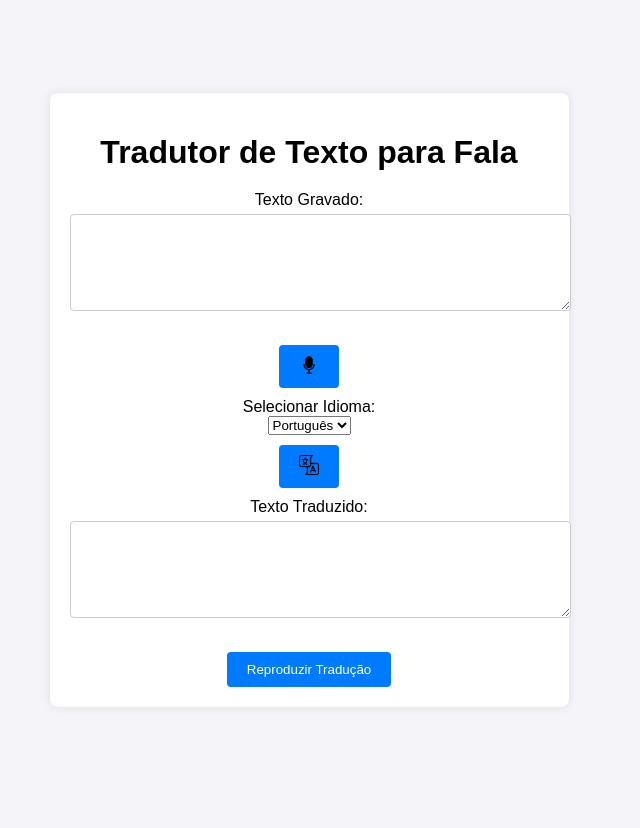
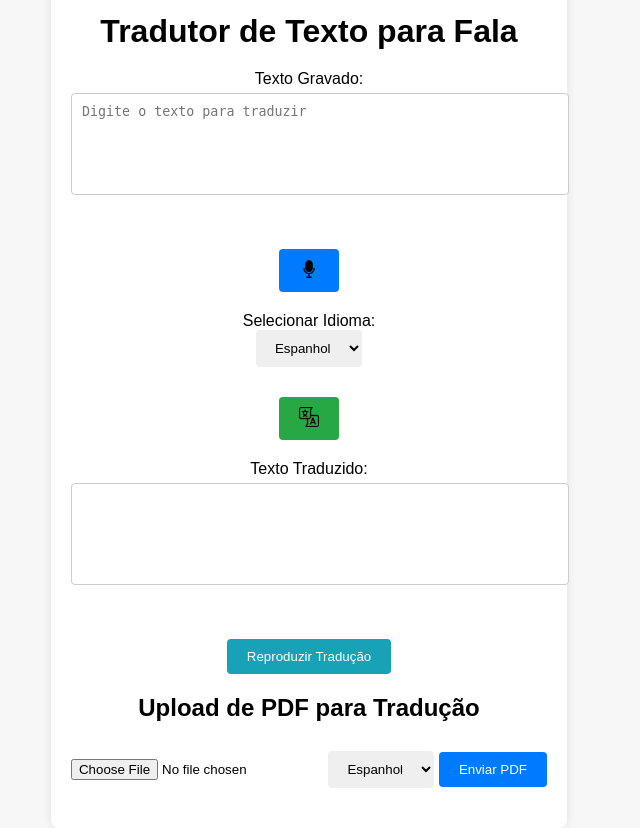
Before and after one commit to JoaoRamos112/onlinetranslator, a Flask app: page / in a window 1280 px wide. Shown: the whole page, without its empty margins (331-971 px from the left). Before the commit the page ends 687 px from the top, so only its background shows below. Run offline with Flask 3, Linux system fonts and the light colour scheme.

Commit message:
Pdf sem funcionar a tradução

```diff
--- a/app.py
+++ b/app.py
@@ -31,3 +31,128 @@ def speak():
 
 if __name__ == '__main__':
     app.run(host='0.0.0.0', port=8080)
+from flask import Flask, render_template, request, jsonify, send_file
+import requests
+import uuid
+import pyttsx3
+import os
+from PyPDF2 import PdfReader
+from fpdf import FPDF
+
+app = Flask(__name__)
+
+# Configurações da API do Azure
+subscription_key = 'YOUR_AZURE_TRANSLATOR_KEY'
+endpoint = 'https://api.cognitive.microsofttranslator.com'
+location = 'YOUR_RESOURCE_LOCATION'
+
+
+@app.route('/')
+def index():
+    return render_template('index.html')
+
+
+@app.route('/translate', methods=['POST'])
+def translate():
+    data = request.get_json()
+    text = data.get('text')
+    dest_language = data.get('language')
+
+    translated_text = translate_text(text, dest_language)
+
+    return jsonify({'translated_text': translated_text})
+
+
+@app.route('/speak', methods=['POST'])
+def speak():
+    data = request.get_json()
+    text = data.get('text')
+
+    engine = pyttsx3.init()
+    engine.say(text)
+    engine.runAndWait()
+    return '', 204
+
+
+@app.route('/upload_pdf', methods=['POST'])
+def upload_pdf():
+    if 'file' not in request.files:
+        return jsonify({'error': 'No file part'}), 400
+
+    file = request.files['file']
+
+    if file.filename == '':
+        return jsonify({'error': 'No selected file'}), 400
+
+    if file and allowed_file(file.filename):
+        filename = os.path.join('uploads', file.filename)
+        file.save(filename)
+
+        dest_language = request.form.get('language')
+        translated_text = translate_pdf(filename, dest_language)
+
+        translated_pdf_path = create_translated_pdf(translated_text)
+
+        return send_file(translated_pdf_path, as_attachment=True)
+
+    return jsonify({'error': 'Invalid file type'}), 400
+
+
+def allowed_file(filename):
+    return '.' in filename and filename.rsplit('.', 1)[1].lower() in {'pdf'}
+
+
+def translate_text(text, dest_language):
+    path = '/translate'
+    constructed_url = endpoint + path
+
+    headers = {
+        'Ocp-Apim-Subscription-Key': subscription_key,
+        'Ocp-Apim-Subscription-Region': location,
+        'Content-type': 'application/json',
+        'X-ClientTraceId': str(uuid.uuid4())
+    }
+
+    body = [{
+        'text': text
+    }]
+
+    params = {
+        'api-version': '3.0',
+        'to': [dest_language]
+    }
+
+    response = requests.post(constructed_url, params=params, headers=headers, json=body)
+    response_json = response.json()
+    translated_text = response_json[0]['translations'][0]['text']
+
+    return translated_text
+
+
+def translate_pdf(file_path, dest_language):
+    reader = PdfReader(file_path)
+    text = ""
+
+    for page in reader.pages:
+        text += page.extract_text() + "\n"
+
+    translated_text = translate_text(text, dest_language)
+    return translated_text
+
+
+def create_translated_pdf(translated_text):
+    pdf = FPDF()
+    pdf.add_page()
+    pdf.set_font("Arial", size=12)
+    for line in translated_text.split('\n'):
+        pdf.multi_cell(0, 10, txt=line)
+
+    translated_pdf_path = os.path.join('uploads', 'translated.pdf')
+    pdf.output(translated_pdf_path)
+    return translated_pdf_path
+
+
+if __name__ == '__main__':
+    if not os.path.exists('uploads'):
+        os.makedirs('uploads')
+    app.run(host='0.0.0.0', port=8080)
--- a/requirements.txt
+++ b/requirements.txt
@@ -1,5 +1,7 @@
 Flask~=3.0.3
-SpeechRecognition
-googletrans==4.0.0-rc1
+requests~=2.25.1
 pyttsx3~=2.90
 PyAudio~=0.2.14
+gunicorn~=20.1.0
+PyPDF2~=3.0.0
+fpdf~=1.7.2
--- /dev/null
+++ b/startup.txt
@@ -0,0 +1 @@
+gunicorn --bind=0.0.0.0 --timeout 600 app:app
--- a/static/css/styles.css
+++ b/static/css/styles.css
@@ -15,6 +15,68 @@ body {
     padding: 20px;
     border-radius: 8px;
     box-shadow: 0 0 10px rgba(0, 0, 0, 0.1);
+}
+body {
+    font-family: Arial, sans-serif;
+    background-color: #f7f7f7;
+    margin: 0;
+    padding: 0;
+    display: flex;
+    justify-content: center;
+    align-items: center;
+    height: 100vh;
+}
+
+.container {
+    background-color: #fff;
+    padding: 20px;
+    border-radius: 8px;
+    box-shadow: 0 0 10px rgba(0, 0, 0, 0.1);
+    text-align: center;
+}
+
+h1 {
+    margin-bottom: 20px;
+}
+
+.form-group {
+    margin-bottom: 20px;
+}
+
+textarea {
+    width: 100%;
+    height: 80px;
+    padding: 10px;
+    border: 1px solid #ccc;
+    border-radius: 4px;
+    resize: none;
+}
+
+select, button {
+    padding: 10px 15px;
+    border: none;
+    border-radius: 4px;
+    cursor: pointer;
+}
+
+button img {
+    width: 30px;
+    height: 30px;
+}
+
+button#microphone-button {
+    background-color: #007bff;
+    color: white;
+}
+
+button#translate-button {
+    background-color: #28a745;
+    color: white;
+}
+
+button#speak-button {
+    background-color: #17a2b8;
+    color: white;
 }
 
 h1 {
--- a/static/js/scripts.js
+++ b/static/js/scripts.js
@@ -1,19 +1,6 @@
-document.addEventListener('DOMContentLoaded', function () {
-    const recordBtn = document.getElementById('record-btn');
-    const translateBtn = document.getElementById('translate-btn');
-    const speakBtn = document.getElementById('speak-btn');
-    const recordedText = document.getElementById('recorded-text');
-    const translatedText = document.getElementById('translated-text');
-    const languages = document.getElementById('languages');
-
-    recordBtn.addEventListener('click', () => {
-        // Gravação de áudio (este é um exemplo simples e não funcional)
-        alert('Gravação de áudio não implementada.');
-    });
-
-    translateBtn.addEventListener('click', () => {
-        const text = recordedText.value;
-        const language = languages.value;
+function translateText() {
+    const text = document.getElementById('text-to-translate').value;
+    const language = document.getElementById('language-select').value;
 
     fetch('/translate', {
         method: 'POST',
@@ -24,13 +11,13 @@ document.addEventListener('DOMContentLoaded', function () {
     })
     .then(response => response.json())
     .then(data => {
-            translatedText.value = data.translated_text;
+        document.getElementById('translated-text').innerText = data.translated_text;
     })
-        .catch(error => console.error('Erro:', error));
-    });
+    .catch(error => console.error('Error:', error));
+}
 
-    speakBtn.addEventListener('click', () => {
-        const text = translatedText.value;
+function speakText() {
+    const text = document.getElementById('translated-text').innerText;
 
     fetch('/speak', {
         method: 'POST',
@@ -39,6 +26,45 @@ document.addEventListener('DOMContentLoaded', function () {
         },
         body: JSON.stringify({ text: text }),
     })
-        .catch(error => console.error('Erro:', error));
-    });
-});
+    .catch(error => console.error('Error:', error));
+}
+
+function startRecognition() {
+    const recognition = new (window.SpeechRecognition || window.webkitSpeechRecognition)();
+    recognition.lang = 'pt-PT';
+    recognition.interimResults = false;
+    recognition.maxAlternatives = 1;
+
+    recognition.start();
+
+    recognition.onresult = function(event) {
+        const text = event.results[0][0].transcript;
+        document.getElementById('text-to-translate').value = text;
+    };
+
+    recognition.onspeechend = function() {
+        recognition.stop();
+    };
+
+    recognition.onerror = function(event) {
+        console.error('Speech recognition error detected: ' + event.error);
+    };
+}
+
+function uploadPDF() {
+    const formData = new FormData(document.getElementById('upload-form'));
+
+    fetch('/upload_pdf', {
+        method: 'POST',
+        body: formData
+    })
+    .then(response => response.blob())
+    .then(blob => {
+        const url = window.URL.createObjectURL(blob);
+        const link = document.getElementById('download-link');
+        link.href = url;
+        link.download = 'translated.pdf';
+        link.style.display = 'block';
+    })
+    .catch(error => console.error('Error:', error));
+}
--- a/templates/index.html
+++ b/templates/index.html
@@ -9,36 +9,53 @@
 <body>
     <div class="container">
         <h1>Tradutor de Texto para Fala</h1>
-
-        <label for="recorded-text">Texto Gravado:</label>
-        <textarea id="recorded-text" rows="5" cols="55"></textarea><br>
-
-        <button id="record-btn"><img src="{{ url_for('static', filename='images/microfone.png') }}" alt="Gravar"></button><br>
-
-        <label for="languages">Selecionar Idioma:</label>
-        <select id="languages">
-            <option value="pt">Português</option>
-            <option value="en">Inglês</option>
-            <option value="es">Espanhol</option>
-            <option value="fr">Francês</option>
-            <option value="de">Alemão</option>
-            <option value="it">Italiano</option>
-            <option value="ja">Japonês</option>
-            <option value="ru">Russo</option>
-            <option value="nl">Holandês</option>
-            <option value="ar">Árabe</option>
-            <option value="hi">Hindi</option>
-            <option value="ko">Coreano</option>
-        </select><br>
-
-        <button id="translate-btn"><img src="{{ url_for('static', filename='images/traduzir.png') }}" alt="Traduzir"></button><br>
-
-        <label for="translated-text">Texto Traduzido:</label>
-        <textarea id="translated-text" rows="5" cols="55"></textarea><br>
-
-        <button id="speak-btn">Reproduzir Tradução</button>
+        <div class="form-group">
+            <label for="text-to-translate">Texto Gravado:</label>
+            <textarea id="text-to-translate" placeholder="Digite o texto para traduzir"></textarea>
+        </div>
+        <div class="form-group">
+            <button id="microphone-button" type="button" onclick="startRecognition()">
+                <img src="{{ url_for('static', filename='images/microfone.png') }}" alt="Microfone">
+            </button>
+        </div>
+        <div class="form-group">
+            <label for="language-select">Selecionar Idioma:</label>
+            <select id="language-select">
+                <option value="es">Espanhol</option>
+                <option value="fr">Francês</option>
+                <option value="de">Alemão</option>
+                <option value="en">Inglês</option>
+                <!-- Adicione mais opções de idiomas conforme necessário -->
+            </select>
+        </div>
+        <div class="form-group">
+            <button id="translate-button" type="button" onclick="translateText()">
+                <img src="{{ url_for('static', filename='images/traduzir.png') }}" alt="Traduzir">
+            </button>
+        </div>
+        <div class="form-group">
+            <label for="translated-text">Texto Traduzido:</label>
+            <textarea id="translated-text" readonly></textarea>
+        </div>
+        <div class="form-group">
+            <button id="speak-button" type="button" onclick="speakText()">Reproduzir Tradução</button>
+        </div>
+        <div class="form-group">
+            <h2>Upload de PDF para Tradução</h2>
+            <form id="upload-form" enctype="multipart/form-data">
+                <input type="file" id="file-input" name="file" accept=".pdf">
+                <select id="pdf-language-select" name="language">
+                    <option value="es">Espanhol</option>
+                    <option value="fr">Francês</option>
+                    <option value="de">Alemão</option>
+                    <option value="en">Inglês</option>
+                    <!-- Adicione mais opções de idiomas conforme necessário -->
+                </select>
+                <button type="button" onclick="uploadPDF()">Enviar PDF</button>
+            </form>
+            <a id="download-link" style="display:none;">Baixar PDF Traduzido</a>
+        </div>
     </div>
-
     <script src="{{ url_for('static', filename='js/scripts.js') }}"></script>
 </body>
 </html>
```
Lines whose indentation alone changed are shown as unchanged.
